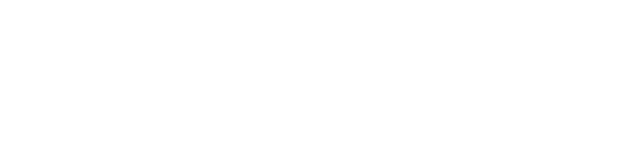
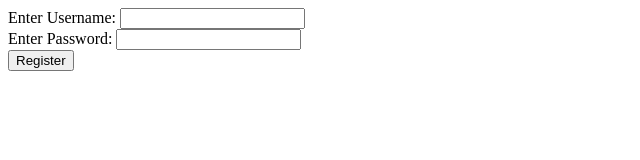
Before and after one commit to cookcb/node-authentication, a website: page public/register.html in a window 1280 px wide. Shown: the whole page, without its empty margins (0-640 px from the left). Drawn offline with Linux system fonts and the light colour scheme.

Commit message:
Added Registration page

```diff
--- a/public/register.html
+++ b/public/register.html
@@ -1,4 +1,18 @@
 <!DOCTYPE html>
 <html>
-
+    <body>
+        <form action="/register" method="post">
+            <div>
+                <label for="username">Enter Username:</label>
+                <input name="username" type="text">
+            </div>
+            <div>
+                <label for="password">Enter Password:</label>
+                <input name="password" type="text">
+            </div>
+            <div>
+                <input type="submit" value="Register">
+            </div>
+        </form>
+    </body>
 </html>
```
Also changed, not shown: public/index.html (+3 -1 lines).
